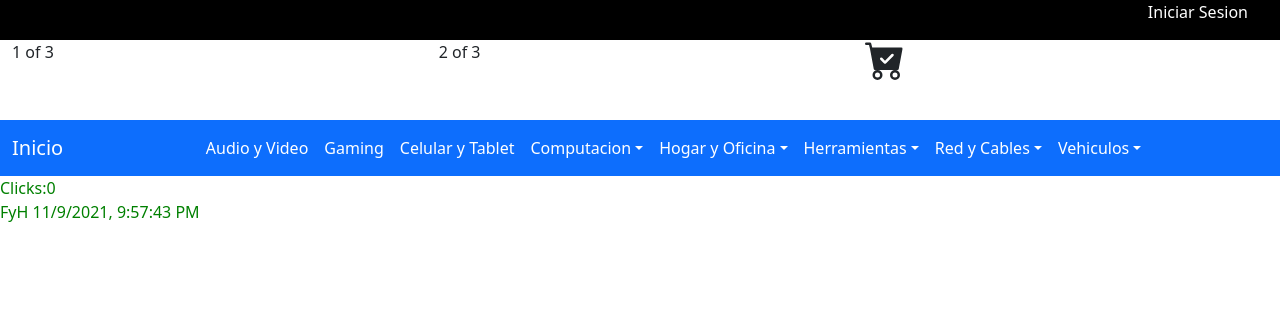
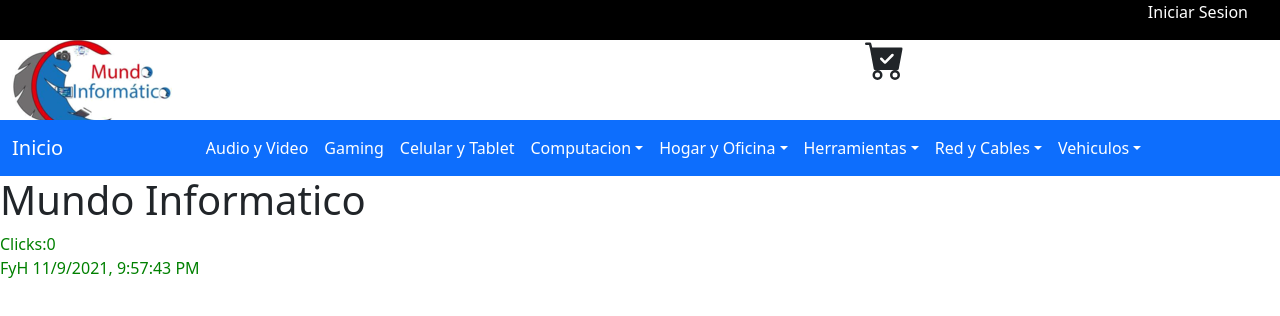
Before and after one commit to NicolasLeonardelli2021/e-comerce-React, a React (Create React App) app: page / in a window 1280 px wide. Shown: the top 316 px of the page. Built offline with nearby package versions, Linux system fonts and the light colour scheme.

Commit message:
ItemListContainer

```diff
--- a/src/App.js
+++ b/src/App.js
@@ -3,6 +3,7 @@
 import { Navbar } from './components/navBar/NavBar';
 import {Header} from './components/header/header';
 import {Clicker} from './components/Clicker/Clicker';
+import { ItemListContainer } from './components/itemListContainer/ItemListContainer';
 
 function App() {
 
@@ -16,7 +17,7 @@
     <Router>
       <Navbar/>
     </Router>
-
+    <ItemListContainer greeting=" Mundo Informatico"/>
     <Clicker/>
     </>
   );
--- a/src/components/header/header.js
+++ b/src/components/header/header.js
@@ -2,18 +2,11 @@
 import './App.css';
 import { CartWidget } from '../cardWidget/CartWidget';
 import { Container,Row,Col } from 'react-bootstrap';
+import Logo from './Logo.png';
+
 export const Header = () => {
 
 return (
-//<div className = "header">
-   // <div className="barraSuperior">
-      //  <a className="inicio" href="">Iniciar Sesion</a>
-    //</div>
-    //<div className="barraLogo">
-      //  <CartWidget/>
-    //</div>
-
-//</div>
 
 <Container>
 <Row className="barraSuperior">
@@ -22,8 +15,10 @@
     </Col>
   </Row>
   <Row className="barraInferior">
-    <Col>1 of 3</Col>
-    <Col>2 of 3</Col>
+    <Col>
+        <img src={Logo}/>
+    </Col>
+    <Col></Col>
     <Col>
         <CartWidget className="carrito"/>
     </Col>
--- /dev/null
+++ b/src/components/itemListContainer/ItemListContainer.js
@@ -0,0 +1,9 @@
+import React from 'react'
+
+
+export const ItemListContainer = ({greeting}) => {
+    return (
+
+        <h1>{greeting}</h1>
+    )
+}
--- /dev/null
+++ b/src/components/itemListContainer/itemListContainer.css
@@ -0,0 +1,5 @@
+.row{
+    height: 200px;
+    border-color: blue;
+    border: 2px;
+}
```
Also changed, not shown: src/components/header/Logo.png (renamed from src/components/Logo.png).
